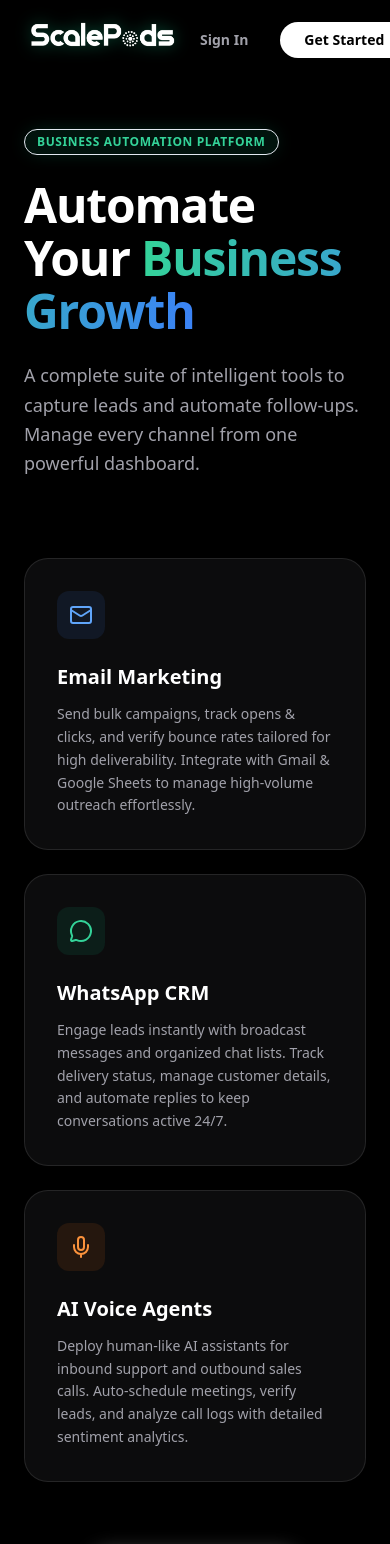
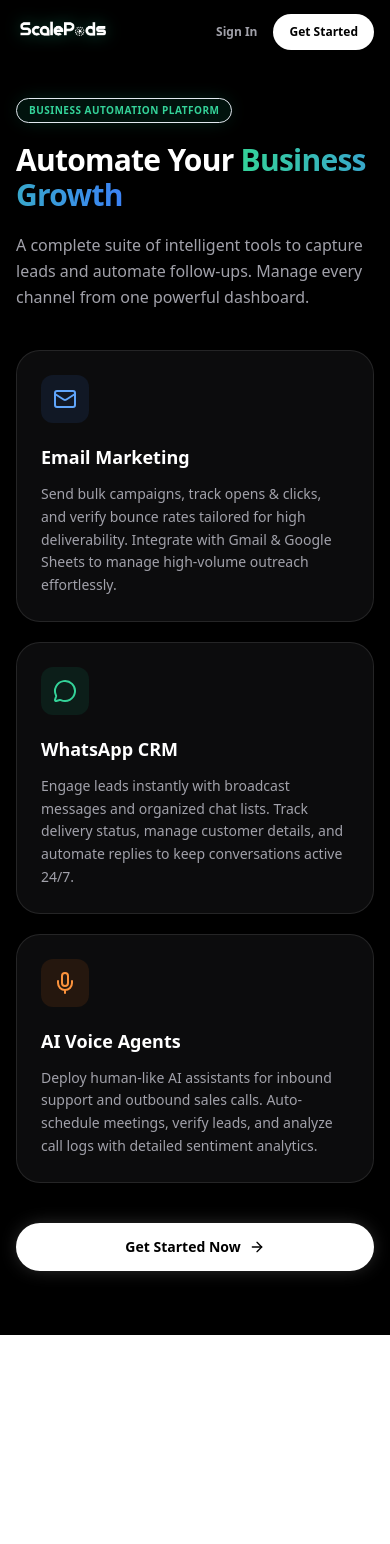
Before and after one commit to Scale-Pods/scalepods-internal-outreach-tool, a Next.js app: page / in a window 390 px wide. Shown: the top 1544 px of the page. After the commit the page ends 1335 px from the top, so only its background shows below. Built offline with nearby package versions, Linux system fonts and the light colour scheme; no server answers.

Commit message:
fixed call dialer and the layout spacing and mobile respnsivess

```diff
--- a/app/dashboard/layout.tsx
+++ b/app/dashboard/layout.tsx
@@ -355,7 +355,7 @@ function DashboardContent({
 
                 {/* Sidebar */}
                 <aside
-                    className={`fixed inset-y-0 left-0 z-50 w-64 flex-col bg-white border-r border-slate-200/60 font-sans relative overflow-hidden transition-transform duration-300 ease-in-out flex
+                    className={`fixed inset-y-0 left-0 z-50 w-64 flex-col bg-white border-r border-slate-200/60 font-sans overflow-hidden transition-transform duration-300 ease-in-out flex flex-shrink-0
                         ${isMobileSidebarOpen ? "translate-x-0" : "-translate-x-full"}
                         md:static md:translate-x-0 md:flex`}
                 >
--- a/app/globals.css
+++ b/app/globals.css
@@ -28,6 +28,11 @@
 @layer base {
     * {
         @apply border-border;
+    }
+
+    html, body {
+        @apply overflow-x-hidden;
+        max-width: 100vw;
     }
 
     body {
--- a/app/page.tsx
+++ b/app/page.tsx
@@ -18,14 +18,14 @@ export default function LandingPage() {
         <div className="min-h-screen bg-black text-white font-sans selection:bg-emerald-500/30">
             {/* Header */}
             <header className="fixed top-0 w-full z-50 border-border border-white/5 bg-black/50 backdrop-blur-xl">
-                <div className="container mx-auto px-6 h-20 flex items-center justify-between">
+                <div className="container mx-auto px-4 sm:px-6 h-16 sm:h-20 flex items-center justify-between">
                     <div className="flex items-center gap-4">
-                        <div className="relative w-40 h-40 flex-shrink-0">
+                        <div className="relative w-24 h-24 sm:w-32 sm:h-32 md:w-40 md:h-40 flex-shrink-0">
                             <Image
                                 src="/SP_logo.png"
                                 alt="ScalePods Logo"
                                 fill
-                                sizes="160px"
+                                sizes="(max-width: 640px) 96px, (max-width: 768px) 128px, 160px"
                                 className="object-contain brightness-0 invert drop-shadow-[0_0_8px_rgba(16,185,129,0.4)]"
                                 priority
                             />
@@ -33,16 +33,16 @@ export default function LandingPage() {
 
                     </div>
 
-                    <div className="flex items-center gap-4">
+                    <div className="flex items-center gap-2 sm:gap-4">
                         <Button
                             variant="ghost"
-                            className="text-zinc-400 hover:text-white font-bold text-sm"
+                            className="text-zinc-400 hover:text-white font-bold text-xs sm:text-sm px-2 sm:px-4"
                             onClick={openAuth}
                         >
                             Sign In
                         </Button>
                         <Button
-                            className="bg-white text-black hover:bg-zinc-200 font-bold rounded-full px-6"
+                            className="bg-white text-black hover:bg-zinc-200 font-bold rounded-full px-4 sm:px-6 text-xs sm:text-sm"
                             onClick={openAuth}
                         >
                             Get Started
@@ -52,62 +52,62 @@ export default function LandingPage() {
             </header>
 
             {/* Hero Section */}
-            <main className="pt-32 pb-16 px-6">
+            <main className="pt-24 sm:pt-32 pb-16 px-4 sm:px-6">
                 <div className="container mx-auto max-w-5xl">
-                    <div className="space-y-6">
-                        <div className="inline-flex items-center gap-2 px-3 py-1 rounded-full bg-emerald-500/10 border border-bordermerald-500/20 text-emerald-400 text-xs font-bold uppercase tracking-wider shadow-[0_0_20px_-5px_rgba(16,185,129,0.3)]">
+                    <div className="space-y-5 sm:space-y-6">
+                        <div className="inline-flex items-center gap-2 px-3 py-1 rounded-full bg-emerald-500/10 border border-bordermerald-500/20 text-emerald-400 text-[10px] sm:text-xs font-bold uppercase tracking-wider shadow-[0_0_20px_-5px_rgba(16,185,129,0.3)]">
                             Business Automation Platform
                         </div>
 
-                        <h1 className="text-5xl md:text-7xl font-bold tracking-tight text-white max-w-4xl leading-[1.1]">
+                        <h1 className="text-3xl sm:text-5xl md:text-7xl font-bold tracking-tight text-white max-w-4xl leading-[1.15] sm:leading-[1.1]">
                             Automate Your <br className="hidden md:block" />
                             <span className="text-transparent bg-clip-text bg-gradient-to-r from-emerald-400 to-blue-500">Business Growth</span>
                         </h1>
 
-                        <p className="text-lg md:text-xl text-zinc-400 max-w-2xl leading-relaxed">
+                        <p className="text-base sm:text-lg md:text-xl text-zinc-400 max-w-2xl leading-relaxed">
                             A complete suite of intelligent tools to capture leads and automate follow-ups. Manage every channel from one powerful dashboard.
                         </p>
                     </div>
 
                     {/* Feature Cards Grid */}
-                    <div className="mt-20 grid grid-cols-1 md:grid-cols-3 gap-6">
+                    <div className="mt-10 sm:mt-20 grid grid-cols-1 md:grid-cols-3 gap-5 sm:gap-6">
                         {/* Email Card */}
-                        <div className="group rounded-3xl bg-zinc-900/50 border border-white/10 p-8 hover:border-borderlue-500/30 transition-all duration-300">
-                            <div className="h-12 w-12 rounded-xl bg-blue-500/10 flex items-center justify-center mb-6 group-hover:scale-110 transition-transform">
+                        <div className="group rounded-3xl bg-zinc-900/50 border border-white/10 p-6 sm:p-8 hover:border-borderlue-500/30 transition-all duration-300">
+                            <div className="h-12 w-12 rounded-xl bg-blue-500/10 flex items-center justify-center mb-5 sm:mb-6 group-hover:scale-110 transition-transform">
                                 <Mail className="h-6 w-6 text-blue-400" />
                             </div>
-                            <h3 className="text-xl font-bold text-white mb-3">Email Marketing</h3>
+                            <h3 className="text-lg sm:text-xl font-bold text-white mb-3">Email Marketing</h3>
                             <p className="text-zinc-400 leading-relaxed text-sm">
                                 Send bulk campaigns, track opens & clicks, and verify bounce rates tailored for high deliverability. Integrate with Gmail & Google Sheets to manage high-volume outreach effortlessly.
                             </p>
                         </div>
 
                         {/* WhatsApp Card */}
-                        <div className="group rounded-3xl bg-zinc-900/50 border border-white/10 p-8 hover:border-bordermerald-500/30 transition-all duration-300">
-                            <div className="h-12 w-12 rounded-xl bg-emerald-500/10 flex items-center justify-center mb-6 group-hover:scale-110 transition-transform">
+                        <div className="group rounded-3xl bg-zinc-900/50 border border-white/10 p-6 sm:p-8 hover:border-bordermerald-500/30 transition-all duration-300">
+                            <div className="h-12 w-12 rounded-xl bg-emerald-500/10 flex items-center justify-center mb-5 sm:mb-6 group-hover:scale-110 transition-transform">
                                 <MessageCircle className="h-6 w-6 text-emerald-400" />
                             </div>
-                            <h3 className="text-xl font-bold text-white mb-3">WhatsApp CRM</h3>
+                            <h3 className="text-lg sm:text-xl font-bold text-white mb-3">WhatsApp CRM</h3>
                             <p className="text-zinc-400 leading-relaxed text-sm">
                                 Engage leads instantly with broadcast messages and organized chat lists. Track delivery status, manage customer details, and automate replies to keep conversations active 24/7.
                             </p>
                         </div>
 
                         {/* Voice Card */}
-                        <div className="group rounded-3xl bg-zinc-900/50 border border-white/10 p-8 hover:border-orange-500/30 transition-all duration-300">
-                            <div className="h-12 w-12 rounded-xl bg-orange-500/10 flex items-center justify-center mb-6 group-hover:scale-110 transition-transform">
+                        <div className="group rounded-3xl bg-zinc-900/50 border border-white/10 p-6 sm:p-8 hover:border-orange-500/30 transition-all duration-300">
+                            <div className="h-12 w-12 rounded-xl bg-orange-500/10 flex items-center justify-center mb-5 sm:mb-6 group-hover:scale-110 transition-transform">
                                 <Mic className="h-6 w-6 text-orange-400" />
                             </div>
-                            <h3 className="text-xl font-bold text-white mb-3">AI Voice Agents</h3>
+                            <h3 className="text-lg sm:text-xl font-bold text-white mb-3">AI Voice Agents</h3>
                             <p className="text-zinc-400 leading-relaxed text-sm">
                                 Deploy human-like AI assistants for inbound support and outbound sales calls. Auto-schedule meetings, verify leads, and analyze call logs with detailed sentiment analytics.
                             </p>
                         </div>
                     </div>
 
-                    <div className="mt-16 text-center">
+                    <div className="mt-10 sm:mt-16 text-center">
                         <Button
-                            className="h-12 px-8 bg-white text-black hover:bg-zinc-200 font-bold rounded-full gap-2 text-base shadow-[0_0_20px_-5px_rgba(255,255,255,0.3)] hover:shadow-[0_0_30px_-5px_rgba(255,255,255,0.4)] transition-all"
+                            className="h-12 px-6 sm:px-8 w-full sm:w-auto bg-white text-black hover:bg-zinc-200 font-bold rounded-full gap-2 text-sm sm:text-base shadow-[0_0_20px_-5px_rgba(255,255,255,0.3)] hover:shadow-[0_0_30px_-5px_rgba(255,255,255,0.4)] transition-all"
                             onClick={openAuth}
                         >
                             Get Started Now <ArrowRight className="h-4 w-4" />
--- a/components/auth/auth-modal.tsx
+++ b/components/auth/auth-modal.tsx
@@ -13,12 +13,12 @@ interface AuthModalProps {
 export function AuthModal({ isOpen, onClose, defaultMode = 'login' }: AuthModalProps) {
     return (
         <Dialog open={isOpen} onOpenChange={(open) => !open && onClose()}>
-            <DialogContent className="max-w-md p-0 overflow-hidden bg-zinc-950 border-white/10 shadow-2xl rounded-3xl">
+            <DialogContent className="max-w-[calc(100%-2rem)] sm:max-w-md p-0 overflow-hidden bg-zinc-950 border-white/10 shadow-2xl rounded-3xl">
                 <DialogHeader className="sr-only">
                     <DialogTitle>Authentication</DialogTitle>
                     <DialogDescription>Sign in or request a password reset.</DialogDescription>
                 </DialogHeader>
-                <div className="relative p-8 pt-12">
+                <div className="relative p-6 sm:p-8 pt-10 sm:pt-12">
                     {/* Background effects */}
                     <div className="absolute top-0 left-1/2 -translate-x-1/2 w-64 h-32 bg-emerald-500/20 blur-[80px] -z-10 rounded-full"></div>
 
```
Also changed, not shown: components/ui/date-range-picker.tsx (+23 -10 lines), 1 other file (tests, documents, lock files or other folders).
